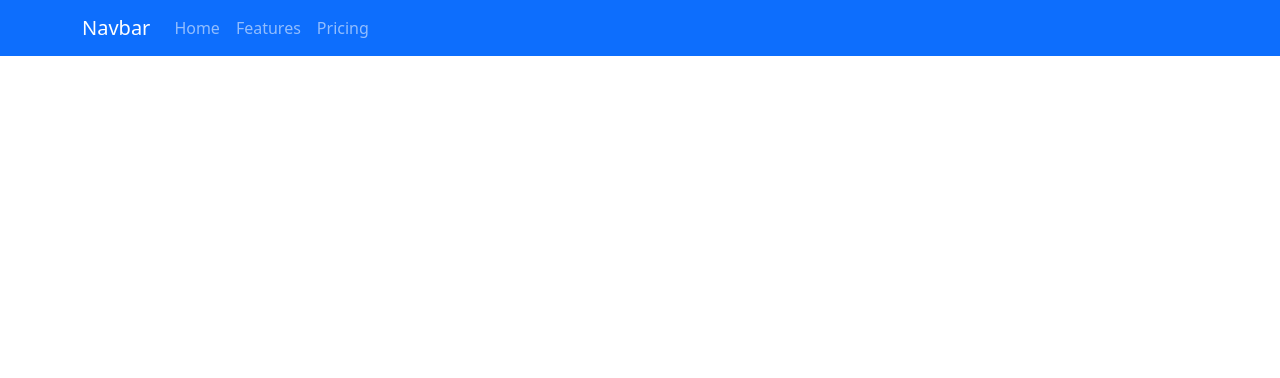
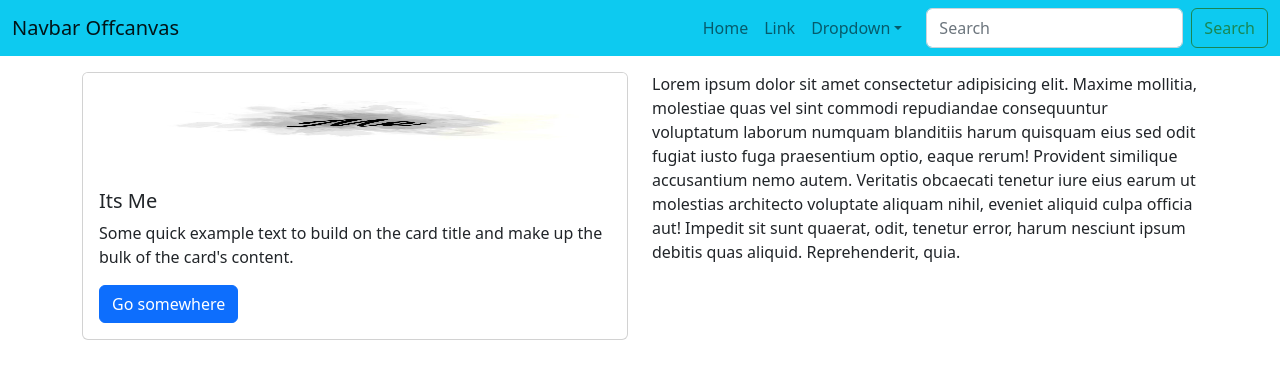
Before and after one commit to adebagushim/adebh-ReactJS, a React (Create React App) app: page / in a window 1280 px wide. Shown: the top 378 px of the page. Built offline with nearby package versions, Linux system fonts and the light colour scheme.

Commit message:
Tugas Styling

```diff
--- /dev/null
+++ b/src/materi/Styling/Tugas/Isi.jsx
@@ -0,0 +1,37 @@
+import React from "react";
+import 'bootstrap/dist/css/bootstrap.min.css';
+import { Button, Card, Col, Container, Row } from "react-bootstrap";
+
+export default class Isi extends React.Component {
+    render(){
+        return (
+            <Container>
+                <Row>
+                    <Col md={6} bg="dark">
+                        <Card style={{ width: '200px auto', height: "100px auto" }}>
+                            <Card.Img variant="top" src="/meee.jpg" style={{width: "200px auto" , height: "100px "}}/>
+                            <Card.Body>
+                                <Card.Title>Its Me</Card.Title>
+                                <Card.Text>
+                                Some quick example text to build on the card title and make up the
+                                bulk of the card's content.
+                                </Card.Text>
+                                <Button variant="primary">Go somewhere</Button>
+                            </Card.Body>
+                        </Card>
+                    </Col>
+                    <Col md={6}>
+                        Lorem ipsum dolor sit amet consectetur adipisicing elit. Maxime mollitia,
+                        molestiae quas vel sint commodi repudiandae consequuntur voluptatum laborum
+                        numquam blanditiis harum quisquam eius sed odit fugiat iusto fuga praesentium
+                        optio, eaque rerum! Provident similique accusantium nemo autem. Veritatis
+                        obcaecati tenetur iure eius earum ut molestias architecto voluptate aliquam
+                        nihil, eveniet aliquid culpa officia aut! Impedit sit sunt quaerat, odit,
+                        tenetur error, harum nesciunt ipsum debitis quas aliquid. Reprehenderit,
+                        quia.
+                    </Col>
+                </Row>
+            </Container>
+        )
+    }
+}
--- /dev/null
+++ b/src/materi/Styling/Tugas/NavbarTugas.jsx
@@ -0,0 +1,59 @@
+import React from "react";
+import 'bootstrap/dist/css/bootstrap.min.css';
+import { Button, Container, Form, Nav, Navbar, NavDropdown, Offcanvas } from "react-bootstrap";
+
+export default class NavbarTugas extends React.Component {
+    render(){
+        return (
+            <>
+            {['md'].map((expand) => (
+            <Navbar key={expand} bg="info" expand={expand} className="mb-3">
+              <Container fluid>
+                <Navbar.Brand href="#">Navbar Offcanvas</Navbar.Brand>
+                <Navbar.Toggle aria-controls={`offcanvasNavbar-expand-${expand}`} />
+                <Navbar.Offcanvas
+                  id={`offcanvasNavbar-expand-${expand}`}
+                  aria-labelledby={`offcanvasNavbarLabel-expand-${expand}`}
+                  placement="end"
+                >
+                  <Offcanvas.Header closeButton>
+                    <Offcanvas.Title id={`offcanvasNavbarLabel-expand-${expand}`}>
+                      Offcanvas
+                    </Offcanvas.Title>
+                  </Offcanvas.Header>
+                  <Offcanvas.Body>
+                    <Nav className="justify-content-end flex-grow-1 pe-3">
+                      <Nav.Link href="#action1">Home</Nav.Link>
+                      <Nav.Link href="#action2">Link</Nav.Link>
+                      <NavDropdown
+                        title="Dropdown"
+                        id={`offcanvasNavbarDropdown-expand-${expand}`}
+                      >
+                        <NavDropdown.Item href="#action3">Action</NavDropdown.Item>
+                        <NavDropdown.Item href="#action4">
+                          Another action
+                        </NavDropdown.Item>
+                        <NavDropdown.Divider />
+                        <NavDropdown.Item href="#action5">
+                          Something else here
+                        </NavDropdown.Item>
+                      </NavDropdown>
+                    </Nav>
+                    <Form className="d-flex">
+                      <Form.Control
+                        type="search"
+                        placeholder="Search"
+                        className="me-2"
+                        aria-label="Search"
+                      />
+                      <Button variant="outline-success">Search</Button>
+                    </Form>
+                  </Offcanvas.Body>
+                </Navbar.Offcanvas>
+              </Container>
+            </Navbar>
+          ))}
+          </>
+        )
+    }
+}
--- a/src/materi/Styling/index.jsx
+++ b/src/materi/Styling/index.jsx
@@ -1,12 +1,14 @@
 import React from "react";
-import Bootstrap from "./Bootstrap";
+import Isi from "./Tugas/Isi";
+import NavbarTugas from "./Tugas/NavbarTugas";
 
 export default class Styling extends React.Component {
 
     render() {
         return (
             <div>
-                <Bootstrap />
+                <NavbarTugas />
+                <Isi />
             </div>
         )
     }
```
Also changed, not shown: public/meee.jpg (added).
